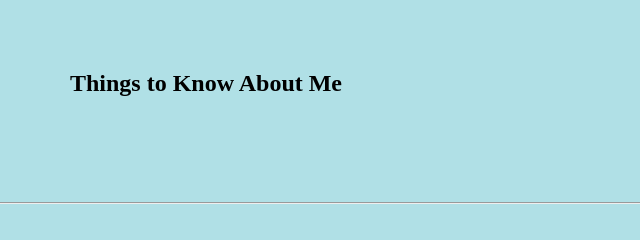
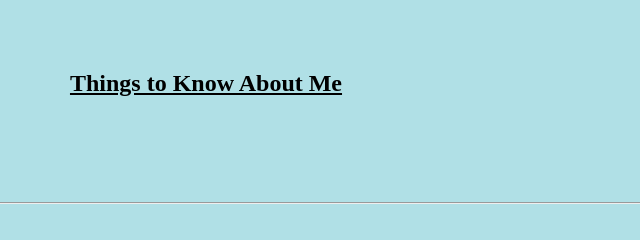
Before and after one commit to Sunriseire1/SunriseWebsite, a plain HTML site: page index.html in a window 1280 px wide. Shown: the part 532-772 px from the top of the page, 434-1074 px from the left. Drawn offline with Linux system fonts and the light colour scheme.

Commit message:
Update index.html

```diff
--- a/index.html
+++ b/index.html
@@ -55,7 +55,7 @@ p{
 <p><b><i>For Other Info, Visit My Facebook Page <a href="https://www.facebook.com/sunrise.irewolede.7?refid=8&_rdr" target= _blank> Facebook</i></b></a>
 <br><br>
 
-<h2 style="text-align: center;">Things to Know About Me</h2>
+<h2 style="text-align: center;"><u>Things to Know About Me</h2></u>
 <ol>
   <li style="font-size: 20px;">I am an Undergraduate Student.</li>
   <li style="font-size: 20px;">An easy going person.</li>
```
